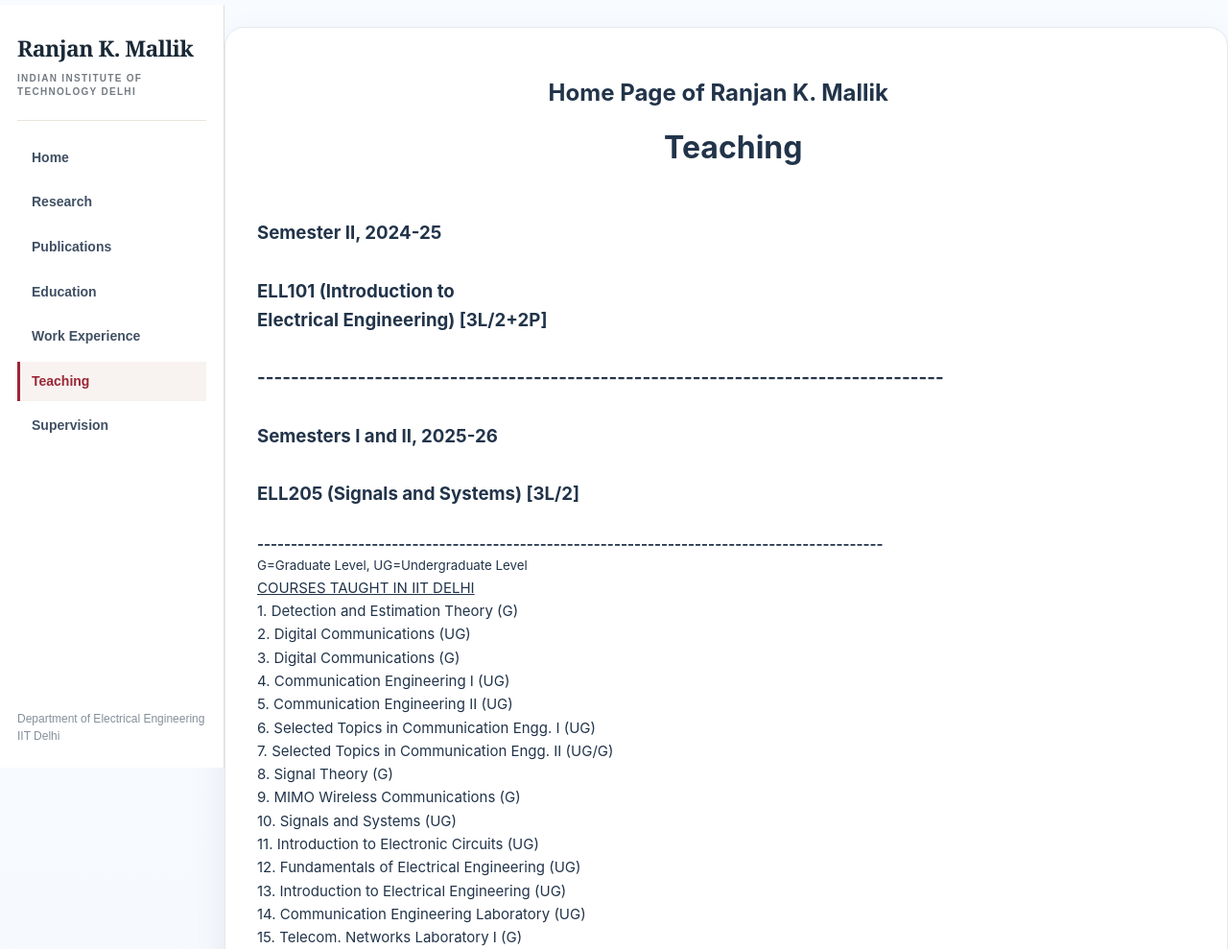
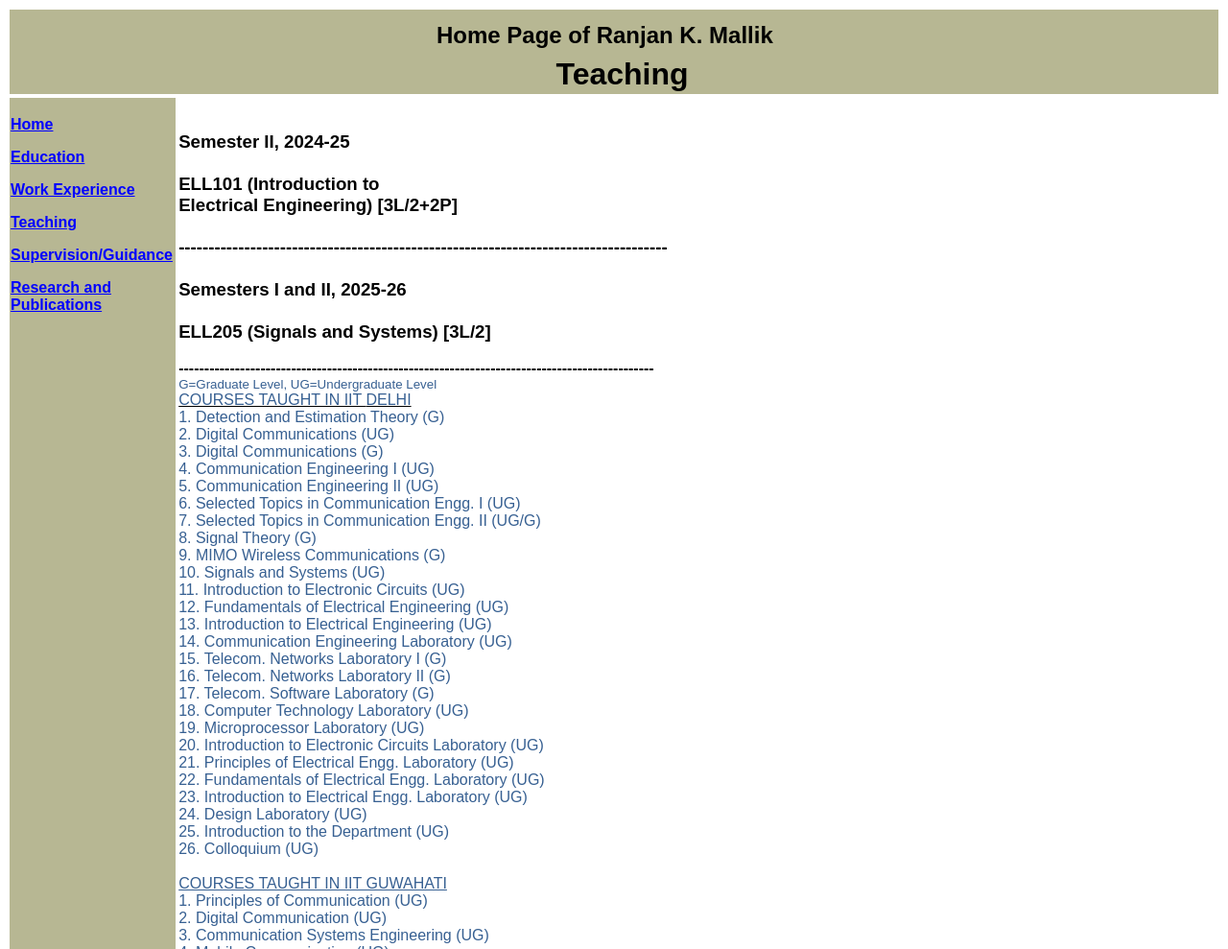
Before and after one commit to ranjankmallik/ranjankmallik.github.io, a plain HTML site: page tea.htm in a window 1280 px wide. Shown: the top 989 px of the page at 96% size. Drawn offline with Linux system fonts and the light colour scheme.

Commit message:
Restore original ZIP layout for tea.htm without added styling or sidebar

```diff
--- a/tea.htm
+++ b/tea.htm
@@ -12,7 +12,7 @@ xmlns="http://www.w3.org/TR/REC-html40">
 
 
 
-<title>Teaching — Ranjan K. Mallik</title>
+<title>Home Page of Ranjan K</title>
 <o:SmartTagType namespaceuri="urn:schemas-microsoft-com:office:smarttags"
  name="City"/>
 <o:SmartTagType namespaceuri="urn:schemas-microsoft-com:office:smarttags"
@@ -764,63 +764,9 @@ div.WordSection1
  <o:shapelayout v:ext="edit">
   <o:idmap v:ext="edit" data="1"/>
  </o:shapelayout></xml><![endif]-->
-<style id="modern-refresh">
-*{box-sizing:border-box}html{scroll-behavior:smooth}body{margin:0!important;background:linear-gradient(180deg,#f8fbff,#f4f7fb)!important;color:#18263a!important;font-family:Inter,ui-sans-serif,system-ui,-apple-system,"Segoe UI",Roboto,Arial,sans-serif!important;line-height:1.65!important}
-.rkm-nav{position:sticky;top:0;z-index:9999;background:rgba(255,255,255,.96);backdrop-filter:blur(10px);border-bottom:1px solid #e3e9f1;box-shadow:0 5px 20px rgba(15,35,60,.05)}
-.rkm-nav-inner{max-width:1120px;margin:auto;padding:13px 22px;display:flex;align-items:center;justify-content:space-between;gap:14px}.rkm-brand{font-weight:800!important;color:#0b1f3a!important;text-decoration:none!important;white-space:nowrap}.rkm-links{display:flex;gap:5px;flex-wrap:wrap;justify-content:flex-end}.rkm-links a{font-size:13px!important;padding:7px 9px!important;border-radius:8px!important;color:#33455c!important;text-decoration:none!important}.rkm-links a:hover{background:#edf4ff!important;color:#174a8b!important}
-.WordSection1{max-width:1120px!important;margin:30px auto 60px!important;background:#fff!important;padding:30px!important;border:1px solid #e4e9f1!important;border-radius:20px!important;box-shadow:0 12px 34px rgba(11,31,58,.08)!important;overflow:hidden!important}
-.WordSection1 table{width:100%!important;max-width:100%!important;margin:0!important;border-collapse:separate!important}.WordSection1 td{max-width:100%!important}
-.WordSection1 p,.WordSection1 span,.WordSection1 td,.WordSection1 div{font-family:Inter,ui-sans-serif,system-ui,-apple-system,"Segoe UI",Roboto,Arial,sans-serif!important;line-height:1.62!important;color:#22344a!important}.WordSection1 p{font-size:15px!important}.WordSection1 a{color:#174a8b!important;text-decoration:none!important}.WordSection1 a:hover{text-decoration:underline!important}
-.WordSection1 b,.WordSection1 strong{color:#0b1f3a!important}.WordSection1 img{max-width:100%!important;height:auto!important}.WordSection1 [style*="background"]{background-color:transparent!important}
-@media(max-width:760px){.rkm-nav-inner{align-items:flex-start;flex-direction:column}.rkm-links{justify-content:flex-start}.WordSection1{margin:18px 12px 40px!important;padding:18px!important}.rkm-links a{font-size:12px!important;padding:5px 7px!important}}
-</style>
-<style id="rkm-left-sidebar-style">
-/* Consistent vertical academic navigation across every page */
-body{padding-left:234px!important}
-.rkm-sidebar{position:fixed!important;inset:5px auto 0 0;z-index:3000;width:234px;padding:31px 18px 24px;background:#fff;border-right:1px solid #e3ded7;overflow-y:auto;display:flex;flex-direction:column;gap:18px;box-sizing:border-box}
-.rkm-sidebar-heading{font:700 23px/1.25 Georgia,"Times New Roman",serif!important;letter-spacing:-.025em;color:#1a2936!important;text-decoration:none!important;display:block}
-.rkm-sidebar-heading:hover{color:#9b2636!important}
-.rkm-sidebar-subtitle{font:700 10px/1.45 Arial,sans-serif!important;letter-spacing:.13em;text-transform:uppercase;color:#747b82!important;border-bottom:1px solid #e9e4dc;padding-bottom:21px;margin-top:-8px}
-.rkm-sidebar-links{display:flex;flex-direction:column;gap:5px}
-.rkm-sidebar-links a{display:block;font:600 14px/1.4 Arial,Helvetica,sans-serif!important;color:#405064!important;text-decoration:none!important;padding:11px 12px;border-left:3px solid transparent;background:transparent;transition:background .15s}
-.rkm-sidebar-links a:hover{color:#9b2636!important;background:#faf7f4!important}
-.rkm-sidebar-links a[aria-current="page"]{color:#9b2636!important;border-left-color:#9b2636;font-weight:700!important;background:#f8f3f0!important}
-.rkm-sidebar-note{font:12px/1.5 Arial,sans-serif!important;color:#84909b!important;margin-top:auto}
-@media(max-width:800px){
-body{padding-left:0!important}
-.rkm-sidebar{position:relative!important;inset:auto!important;width:100%;display:block;padding:16px 18px;border-right:0;border-bottom:1px solid #e3ded7;overflow:visible}
-.rkm-sidebar-heading{font-size:20px!important;margin-bottom:8px}
-.rkm-sidebar-subtitle,.rkm-sidebar-note{display:none}
-.rkm-sidebar-links{display:grid;grid-template-columns:repeat(2,minmax(0,1fr));gap:3px 6px}
-.rkm-sidebar-links a{padding:8px 8px;font-size:12px!important}
-}
-@media(max-width:380px){.rkm-sidebar-links{grid-template-columns:1fr}}
-@media(prefers-reduced-motion:reduce){.rkm-sidebar-links a{transition:none}}
-</style>
-
-<style id="rkm-legacy-menu-cleanup">
-.WordSection1 td[width="171"][valign="top"]{display:none!important}
-.WordSection1{max-width:1140px!important;margin:28px auto 55px!important}
-@media(max-width:800px){.WordSection1{margin:15px 12px 35px!important;padding:14px!important}}
-</style>
 </head>
 
-<body lang=EN-US link=blue vlink=blue style='tab-interval:.5in;word-wrap:break-word'><aside class="rkm-sidebar" aria-label="Site navigation">
-<a class="rkm-sidebar-heading" href="index.html">Ranjan K. Mallik</a>
-<div class="rkm-sidebar-subtitle">Indian Institute of Technology Delhi</div>
-<nav class="rkm-sidebar-links" aria-label="Main navigation">
-<a href="index.html">Home</a>
-<a href="research.html">Research</a>
-<a href="respub.htm">Publications</a>
-<a href="educ.htm">Education</a>
-<a href="wemem.htm">Work Experience</a>
-<a href="tea.htm" aria-current="page">Teaching</a>
-<a href="supv.htm">Supervision</a>
-</nav>
-<div class="rkm-sidebar-note">Department of Electrical Engineering<br>IIT Delhi</div>
-</aside>
-
-<div class=WordSection1>
+<body lang=EN-US link=blue vlink=blue style='tab-interval:.5in;word-wrap:break-word'><div class=WordSection1>
 
 <table class=MsoNormalTable border=0 cellspacing=0 cellpadding=0 width="100%"
  style='width:100.0%;mso-cellspacing:0in;mso-yfti-tbllook:1184;mso-padding-alt:
```
